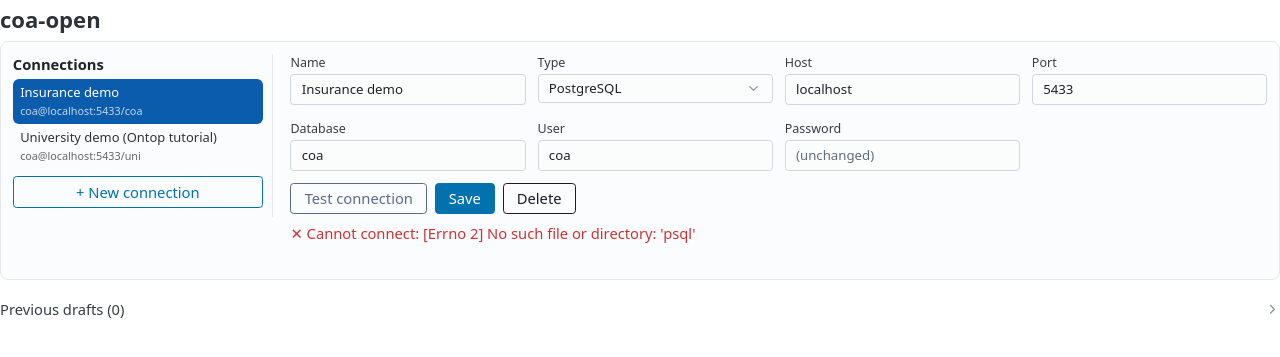
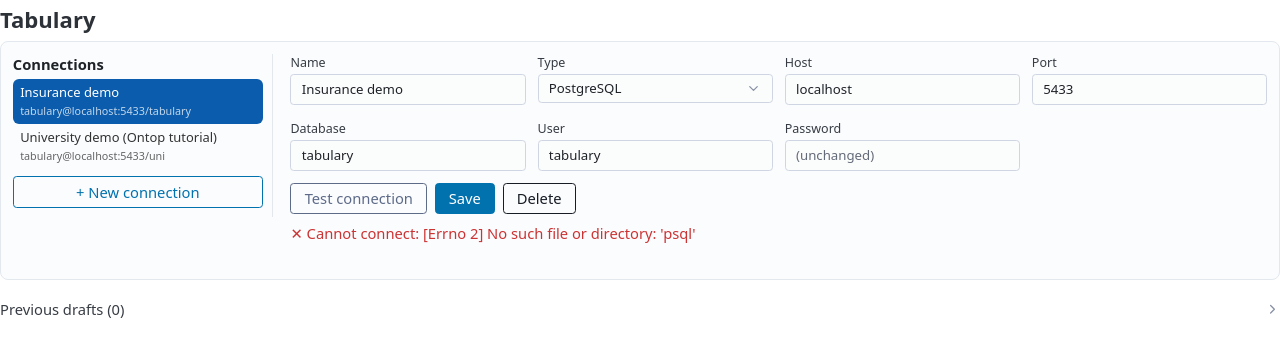
Before and after one commit to sean2121/Tabulary, a FastAPI app: page / in a window 1280 px wide. Shown: the top 357 px of the page. Run offline with FastAPI, Linux system fonts and the light colour scheme; data comes from the database, SQL or seed files in the repository; data that the repository does not hold is empty.

Commit message:
Rename to Tabulary and add the Apache-2.0 license

```diff
--- a/el_proto/el_proto.py
+++ b/el_proto/el_proto.py
@@ -29,7 +29,7 @@ from rdflib import OWL, RDF, RDFS, Graph, Namespace, URIRef
 
 HERE = Path(__file__).parent
 DATA = HERE / "data"
-CACHE = Path(os.environ.get("COA_CACHE_DIR", str(HERE / "cache")))  # LLM / embedding response cache
+CACHE = Path(os.environ.get("TABULARY_CACHE_DIR", str(HERE / "cache")))  # LLM / embedding response cache
 SCHEMA_ORG = Namespace("https://schema.org/")
 EMBED_MODEL = "text-embedding-3-small"
 
--- a/server/app.py
+++ b/server/app.py
@@ -1,9 +1,9 @@
-"""coa-open minimal server: submit a linking job -> list mappings -> approve / reject -> export.
+"""tabulary minimal server: submit a linking job -> list mappings -> approve / reject -> export.
 
 Run:  docker compose up --build        (everything: Postgres demo database + this app)
       or locally: pip install -r requirements.txt; ONTOP_HOME=/path/to/ontop-cli uvicorn server.app:app --port 8000
 UI:   http://localhost:8000/
-State lives in SQLite under COA_DATA_DIR (default ./data). Jobs run serially in a background thread.
+State lives in SQLite under TABULARY_DATA_DIR (default ./data). Jobs run serially in a background thread.
 """
 from __future__ import annotations
 
@@ -27,10 +27,10 @@ ROOT = Path(__file__).resolve().parent.parent
 sys.path.insert(0, str(ROOT / "el_proto"))
 import el_proto as el  # noqa: E402
 
-DB_PATH = Path(os.environ.get("COA_DATA_DIR", str(ROOT / "data"))) / "coa.db"
+DB_PATH = Path(os.environ.get("TABULARY_DATA_DIR", str(ROOT / "data"))) / "tabulary.db"
 DB_PATH.parent.mkdir(exist_ok=True)
 templates = Jinja2Templates(directory=str(ROOT / "server" / "templates"))
-app = FastAPI(title="coa-open")
+app = FastAPI(title="Tabulary")
 app.mount("/static", StaticFiles(directory=str(ROOT / "server" / "static")), name="static")  # vendored CSS/JS, no CDN
 from server import drafts as _drafts  # noqa: E402  (ontology drafts: database -> LLM proposals -> review -> v1)
 app.include_router(_drafts.router)
@@ -210,11 +210,11 @@ def export_ttl(job_id: str) -> str:
     """Export accepted (auto + approved) mappings as Turtle. table -> class, column -> datatype property, FK -> object property."""
     with db() as c:
         rows = c.execute("SELECT * FROM mappings WHERE job_id=? AND status IN ('auto','approved') ORDER BY table_name, kind", (job_id,)).fetchall()
-    base = "urn:coa-open:schema:"
+    base = "urn:tabulary:schema:"
     lines = [
         "@prefix owl: <http://www.w3.org/2002/07/owl#> .",
         "@prefix rdfs: <http://www.w3.org/2000/01/rdf-schema#> .",
-        "@prefix coa: <urn:coa-open:vocab:> .",
+        "@prefix tabulary: <urn:tabulary:vocab:> .",
         "",
     ]
     for r in rows:
@@ -222,10 +222,10 @@ def export_ttl(job_id: str) -> str:
         if not uris:
             continue
         subj = f"<{base}{r['source'].replace(' ', '')}>"
-        pred = {"table": "coa:mapsToClass", "column": "coa:mapsToProperty", "fk": "coa:mapsToObjectProperty"}[r["kind"]]
+        pred = {"table": "tabulary:mapsToClass", "column": "tabulary:mapsToProperty", "fk": "tabulary:mapsToObjectProperty"}[r["kind"]]
         for u in uris:
             lines.append(f"{subj} {pred} <{u}> ;")
-            lines.append(f"    coa:confidence {r['confidence']:.2f} ; coa:status \"{r['status']}\"" + (" ; coa:inverse true" if r["inverse"] else "") + " .")
+            lines.append(f"    tabulary:confidence {r['confidence']:.2f} ; tabulary:status \"{r['status']}\"" + (" ; tabulary:inverse true" if r["inverse"] else "") + " .")
     return "\n".join(lines) + "\n"
 
 
@@ -258,7 +258,7 @@ def export_obda(job_id: str) -> str:
 
     out = [
         "[PrefixDeclaration]",
-        ":\t\turn:coa-open:data:",
+        ":\t\turn:tabulary:data:",
         "in:\t\thttp://data.world/schema/insurance/",
         "schema:\thttps://schema.org/",
         "xsd:\t\thttp://www.w3.org/2001/XMLSchema#",
--- a/server/connections.py
+++ b/server/connections.py
@@ -19,15 +19,15 @@ from fastapi.responses import HTMLResponse
 from fastapi.templating import Jinja2Templates
 
 ROOT = Path(__file__).resolve().parent.parent
-DB_PATH = Path(os.environ.get("COA_DATA_DIR", str(ROOT / "data"))) / "coa.db"
+DB_PATH = Path(os.environ.get("TABULARY_DATA_DIR", str(ROOT / "data"))) / "tabulary.db"
 templates = Jinja2Templates(directory=str(ROOT / "server" / "templates"))
 router = APIRouter()
 
 KINDS = [("postgresql", "PostgreSQL", True), ("mysql", "MySQL (not yet)", False), ("sqlserver", "SQL Server (not yet)", False), ("oracle", "Oracle (not yet)", False)]
 _DEMO_HOST, _DEMO_PORT = os.environ.get("DEMO_DB_HOST", "localhost"), int(os.environ.get("DEMO_DB_PORT", "5433"))
 SEED = [  # demo databases from docker-compose.yml, registered on first start
-    {"name": "Insurance demo", "host": _DEMO_HOST, "port": _DEMO_PORT, "dbname": "coa", "user": "coa", "password": "coa"},
-    {"name": "University demo (Ontop tutorial)", "host": _DEMO_HOST, "port": _DEMO_PORT, "dbname": "uni", "user": "coa", "password": "coa"},
+    {"name": "Insurance demo", "host": _DEMO_HOST, "port": _DEMO_PORT, "dbname": "tabulary", "user": "tabulary", "password": "tabulary"},
+    {"name": "University demo (Ontop tutorial)", "host": _DEMO_HOST, "port": _DEMO_PORT, "dbname": "uni", "user": "tabulary", "password": "tabulary"},
 ]
 
 
--- a/server/drafts.py
+++ b/server/drafts.py
@@ -33,8 +33,8 @@ sys.path.insert(0, str(ROOT / "dm_proto"))
 import dm_proto as dmp  # noqa: E402
 import el_proto as el  # noqa: E402  (dm_proto adds el_proto to sys.path)
 
-DATA_DIR = Path(os.environ.get("COA_DATA_DIR", str(ROOT / "data")))
-DB_PATH = DATA_DIR / "coa.db"
+DATA_DIR = Path(os.environ.get("TABULARY_DATA_DIR", str(ROOT / "data")))
+DB_PATH = DATA_DIR / "tabulary.db"
 ONTOP_HOME = Path(os.environ.get("ONTOP_HOME", "/opt/ontop"))  # directory that contains the `ontop` launcher
 WORK = DATA_DIR / "drafts"
 WORK.mkdir(parents=True, exist_ok=True)
@@ -43,7 +43,7 @@ if not (ONTOP_HOME / "ontop").exists():
 templates = Jinja2Templates(directory=str(ROOT / "server" / "templates"))
 router = APIRouter()
 AUTO_ACCEPT = 0.9
-DEFAULT_CONNINFO = f"host={os.environ.get('DEMO_DB_HOST', 'localhost')} port={os.environ.get('DEMO_DB_PORT', '5433')} dbname=coa user=coa password=coa"
+DEFAULT_CONNINFO = f"host={os.environ.get('DEMO_DB_HOST', 'localhost')} port={os.environ.get('DEMO_DB_PORT', '5433')} dbname=tabulary user=tabulary password=tabulary"
 
 
 def db() -> sqlite3.Connection:
@@ -108,7 +108,7 @@ def run_draft(draft_id: str, conninfo: str, schema: str, provider: str, stats_le
 
         _set_step(draft_id, "2/3 Ontop bootstrap (Direct Mapping)")
         (wd / "jdbc.properties").write_text(_jdbc_props(conninfo))
-        r = subprocess.run(["bash", "./ontop", "bootstrap", "-b", "urn:coa-open:boot:/", "-p", str(wd / "jdbc.properties"), "-m", str(wd / "boot.obda"), "-t", str(wd / "boot.owl")],
+        r = subprocess.run(["bash", "./ontop", "bootstrap", "-b", "urn:tabulary:boot:/", "-p", str(wd / "jdbc.properties"), "-m", str(wd / "boot.obda"), "-t", str(wd / "boot.owl")],
                            cwd=ONTOP_HOME, capture_output=True, text=True, timeout=1800)
         if r.returncode != 0 or not (wd / "boot.obda").exists():
             raise RuntimeError("ontop bootstrap failed: " + (r.stderr or r.stdout)[-2000:])
--- a/server/templates/index.html
+++ b/server/templates/index.html
@@ -2,7 +2,7 @@
 <html lang="en" data-theme="light">
 <head>
 <meta charset="utf-8">
-<title>coa-open</title>
+<title>Tabulary</title>
 <link rel="stylesheet" href="/static/pico.min.css">
 <script src="/static/htmx.min.js"></script>
 <style>
@@ -78,7 +78,7 @@
 </style>
 </head>
 <body class="container">
-<h1><a href="/" style="color:inherit;text-decoration:none">coa-open</a></h1>
+<h1><a href="/" style="color:inherit;text-decoration:none">Tabulary</a></h1>
 <div class="conn-layout">
 {% include "conn_sidebar.html" %}
 {% include "conn_detail.html" %}
--- a/server/templates/job.html
+++ b/server/templates/job.html
@@ -2,7 +2,7 @@
 <html lang="en" data-theme="light">
 <head>
 <meta charset="utf-8">
-<title>coa-open job {{ job.id[:8] }}</title>
+<title>Tabulary job {{ job.id[:8] }}</title>
 <link rel="stylesheet" href="/static/pico.min.css">
 <script src="/static/htmx.min.js"></script>
 <style>
```
Also changed, not shown: dm_proto/dm_proto.py (+5 -5 lines), docker-compose.yml (+5 -5 lines), README.md, 7 other files.
